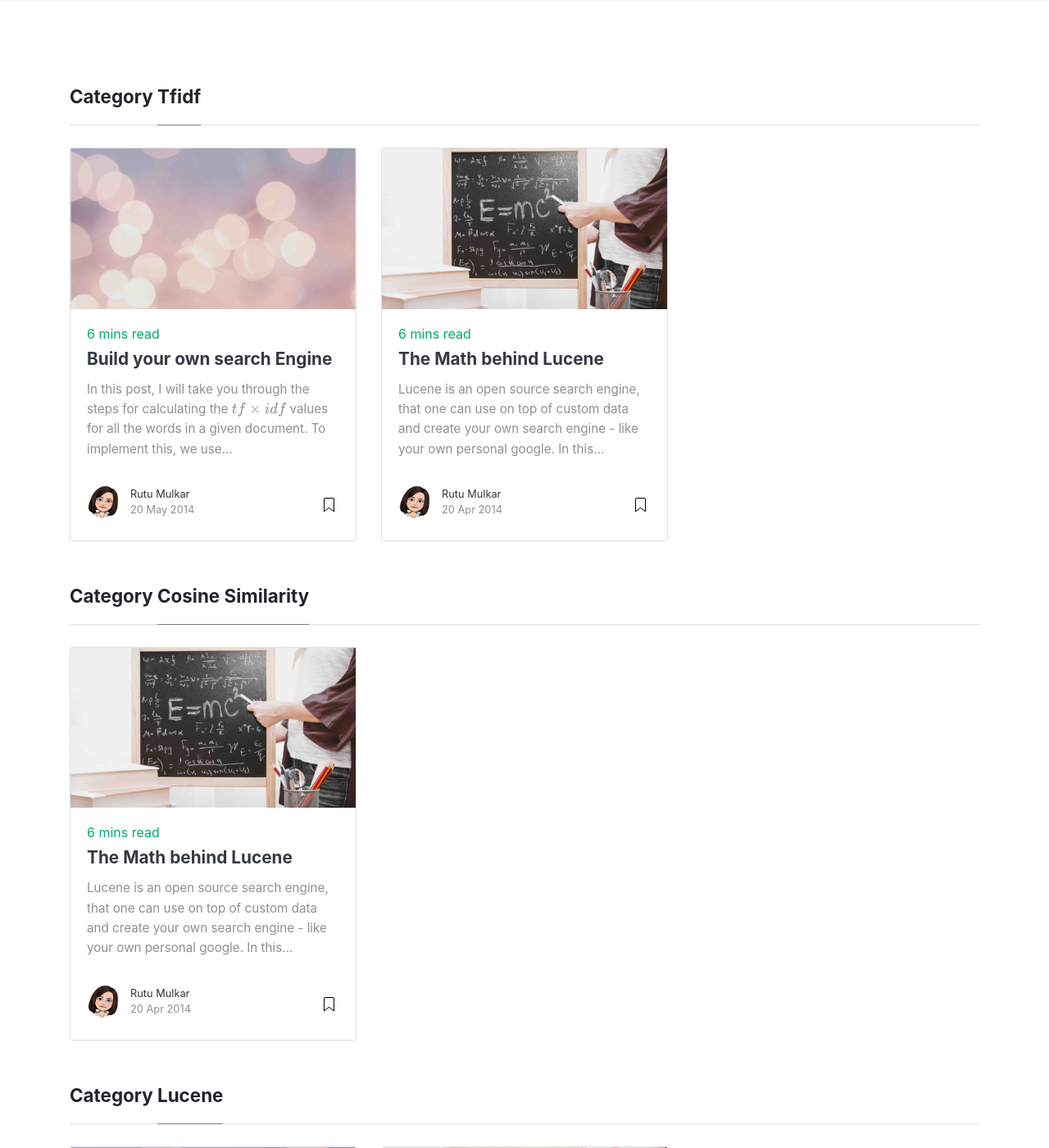
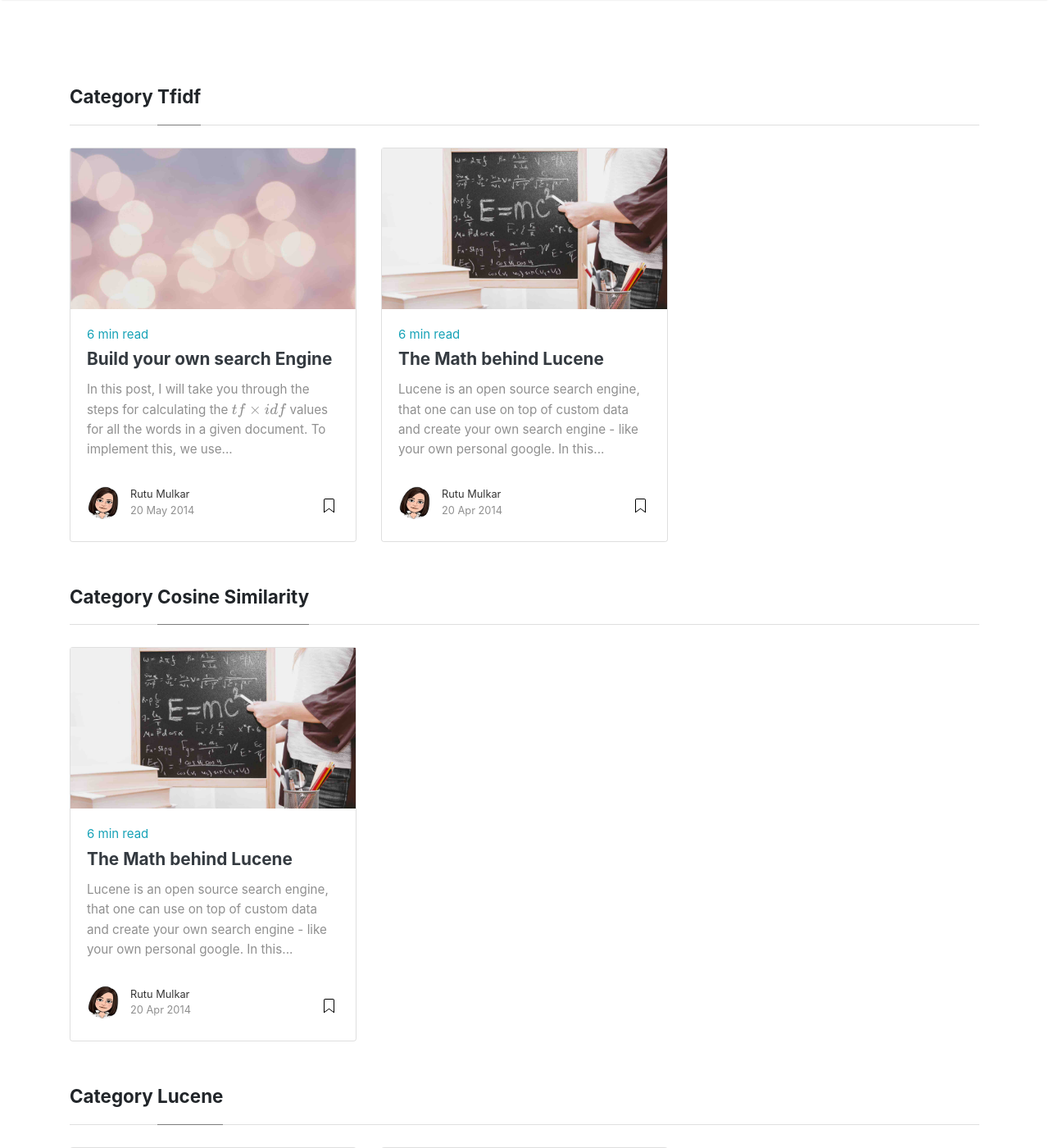
Before and after one commit to rutum/rutum.github.io, a Jekyll site: the page built from _pages/categories.md, in a window 1280 px wide and 1400 px high. Shown: the whole window at 82% size. Built offline with Jekyll 4.4.1, drawn with Linux system fonts in a browser that asks for light colours; nearby versions of some CDN libraries; formulas are drawn with MathJax 3; comment, search, counter and statistics services are not loaded; some of the changed text lies outside the part shown.

Commit message:
styling updates

```diff
--- a/_includes/read-time.html
+++ b/_includes/read-time.html
@@ -1,8 +1,8 @@
-<span class="primarycolor" title="Estimated read time">
+<span class="primarycolor smtext" title="Estimated read time">
     {% assign words = include.content | number_of_words %}
     {% if words < 275 %}
         1 min read
     {% else %}
-        {{ words | divided_by:180 }} mins read
+        {{ words | divided_by:180 }} min read
     {% endif %}
 </span>
--- a/assets/css/main.scss
+++ b/assets/css/main.scss
@@ -4,6 +4,9 @@
 ---
 
 /* We need to add display:inline in order to align the '>>' of the 'read more' link */
+
+
+
 .post-excerpt p {
 	display:inline;
 }
--- a/assets/css/screen.css
+++ b/assets/css/screen.css
@@ -1,9 +1,11 @@
-/*
-Template Name: Mediumish
-Copyright: Sal, WowThemes.net, https://www.wowthemes.net
-License: https://www.wowthemes.net/freebies-license/
-*/
 
+.smtext {
+    font-size:15px;
+}
+
+.float-right {
+    float: right;
+}
 .blackbg {
     background-color: #000000;
     color: #ffffff;
@@ -11,11 +13,11 @@ License: https://www.wowthemes.net/freebies-license/
 }
 
 .primarycolor {
-    color: #00ab6b;
+    color: #17A2B7;
 }
 
 .primarybg {
-    background-color: #00ab6b;
+    background-color: #17A2B7;
     border: 0;
 }
 
@@ -28,12 +30,12 @@ License: https://www.wowthemes.net/freebies-license/
 }
 
 a {
-    color: #00ab6b;
+    color: #17A2B7;
     transition: all 0.2s;
 }
 
 a:hover {
-    color: #038252;
+    color: #8ee4f1;
     text-decoration: none;
 }
 
@@ -291,7 +293,7 @@ span.post-read-more a:hover {
 .mediumnavigation .form-inline .btn:hover,
 .mediumnavigation .form-inline .btn:active {
     background: transparent;
-    color: green;
+    color: #17A2B7;
 }
 
 .mediumnavigation .navbar-brand {
@@ -353,7 +355,7 @@ span.post-read-more a:hover {
 }
 
 blockquote {
-    border-left: 4px solid #00ab6b;
+    border-left: 4px solid #17A2B7;
     padding: 0 20px;
     font-style: italic;
     color: rgba(0, 0, 0, .5);
@@ -541,8 +543,8 @@ ul.tags li a:hover {
 }
 
 .btn.follow {
-    border-color: #02B875;
-    color: #1C9963;
+    border-color: #17A2B7;
+    color: #17A297;
     padding: 3px 10px;
     text-align: center;
     border-radius: 999em;
@@ -551,8 +553,8 @@ ul.tags li a:hover {
 }
 
 .btn.subscribe {
-    background-color: #1C9963;
-    border-color: #1C9963;
+    background-color: #17A2B7;
+    border-color: #17A297;
     color: rgba(255, 255, 255, 1);
     fill: rgba(255, 255, 255, 1);
     border-radius: 30px;
@@ -597,8 +599,8 @@ ul.tags li a:hover {
 }
 
 .alertbar input[type="submit"] {
-    background-color: #1C9963;
-    border: 1px solid #1C9963;
+    background-color: #17A2B7;
+    border: 1px solid #17A2B7;
     color: rgba(255, 255, 255, 1);
     fill: rgba(255, 255, 255, 1);
     font-size: 0.85rem;
```
